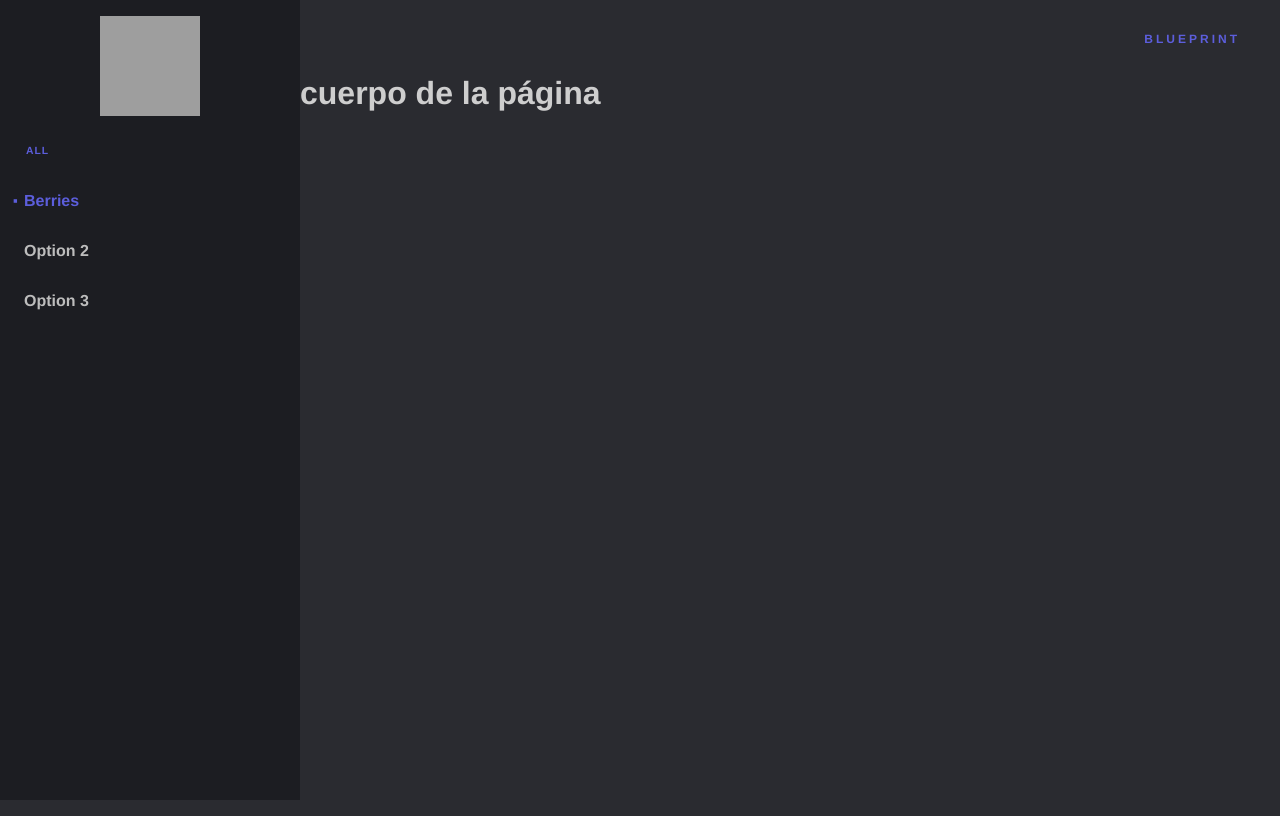
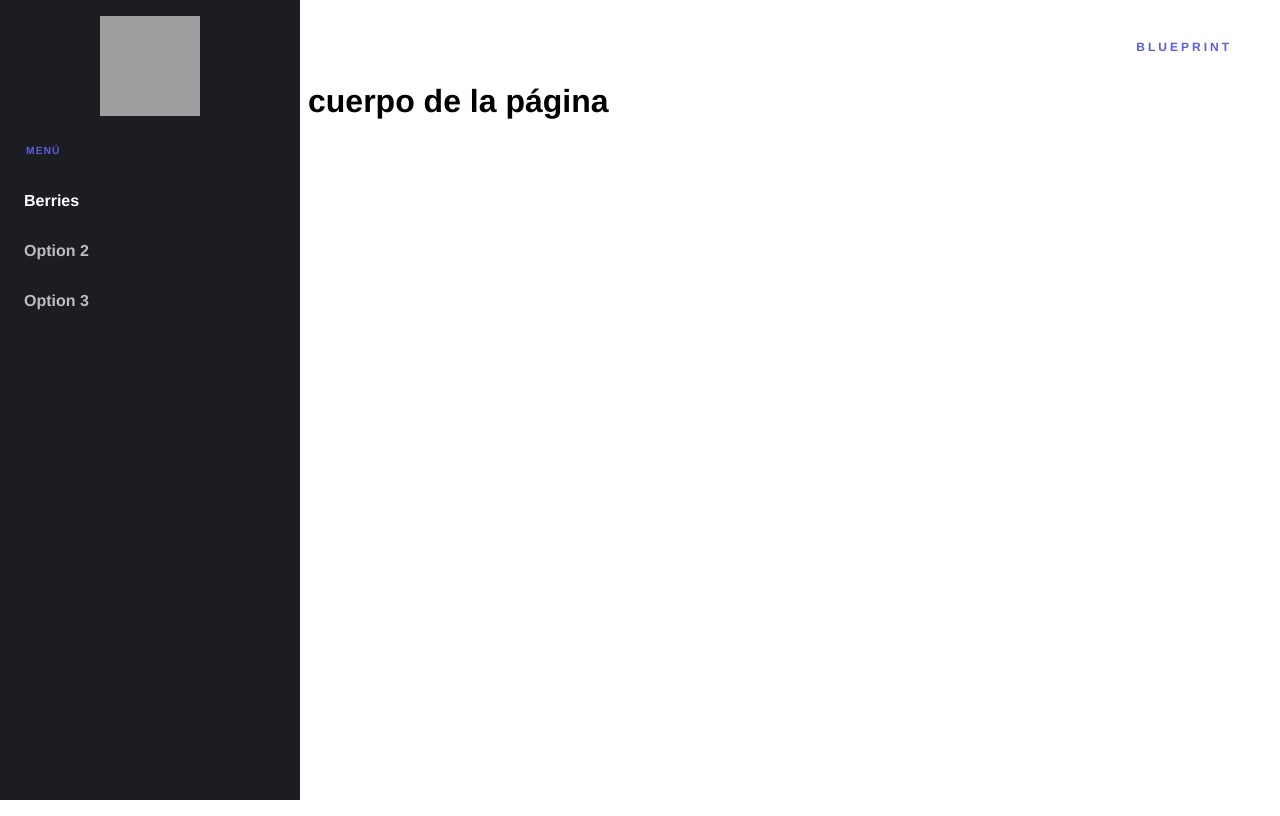
Before and after one commit to luisdarivero/DashboardTemplate, a plain HTML site: page index.html in a window 1280 px wide. Both pictures are taken after a click on the link "Berries". Drawn offline with Linux system fonts and the light colour scheme; grey boxes are pictures that could not be loaded.

Commit message:
Se enconto la fuente de nunevos colores

```diff
--- a/css/component.css
+++ b/css/component.css
@@ -26,6 +26,29 @@ menu
 	color: #bdbdbd;
 	-webkit-transition: color 0.1s;
 	transition: color 0.1s;
+}
+
+/*menu__link*/
+.menu__link:hover,
+.menu__link:focus,
+.menu__link[data-submenu]:hover::after,
+.menu__link[data-submenu]:focus::after {
+	/*Cambio de color - letras de menu lateral iquierdo (cuando se seleccionan)*/
+	color: #ffffff;
+}
+
+/*icon--menu*/
+.icon--menu:before {
+	content: '\e903';
+	/*Cambio de color - icono para expandir el menu*/
+	color: black;
+}
+
+/*icon--cross*/
+.icon--cross:before {
+	content: '\e117';
+	/*Cambio de color - icono para cerrar el menu*/
+	color: white;
 }
 
 /*
@@ -66,17 +89,7 @@ Iconos disponibles:
 	speak: none;
 }
 
-/*icon--menu*/
-.icon--menu:before {
-	content: '\e903';
-	color: white;
-}
 
-/*icon--cross*/
-.icon--cross:before {
-	content: '\e117';
-	color: white;
-}
 
 
 /*========================================================
@@ -130,26 +143,7 @@ Menu styles
 	position: absolute;
 	right: 0;
 	padding: 0.25em 1.25em;
-	color: #2a2b30;
-}
-
-/*menu__link*/
-.menu__link:hover,
-.menu__link:focus,
-.menu__link[data-submenu]:hover::after,
-.menu__link[data-submenu]:focus::after {
-	color: #5c5edc;
-}
-
-.menu__link--current::before {
-	content: '\00B7';
-	font-size: 1.5em;
-	line-height: 0;
-	position: absolute;
-	top: 50%;
-	left: 0.5em;
-	height: 4px;
-	color: #5c5edc;
+	color: #302a2a;
 }
 
 [class^='animate-'],
@@ -272,6 +266,7 @@ Menu styles
 	padding: 2.5em 3.75em 1.5em 2.5em;
 }
 
+/*menu__breadcrumbs*/
 .menu__breadcrumbs a {
 	font-weight: bold;
 	display: inline-block;
--- a/css/demo.css
+++ b/css/demo.css
@@ -27,23 +27,22 @@
 	Main styles - estilos propios de html
 ===========================================*/
 
-body {
+.body_menu {
 	font-family: 'Avenir Next', Avenir, 'Helvetica Neue', 'Lato', 'Segoe UI', Helvetica, Arial, sans-serif;
 	overflow: hidden;
 	margin: 0;
-	color: #cecece;
-	background: #2a2b30;
+	background: #ffffff;
 	-webkit-font-smoothing: antialiased;
 	-moz-osx-font-smoothing: grayscale;
 }
 
-a {
+.text_menu {
 	text-decoration: none;
 	color: #fff;
 	outline: none;
 }
 
-a:hover {
+.text_menu:hover {
 	color: #ddd;
 }
 
--- a/index.html
+++ b/index.html
@@ -18,6 +18,7 @@
 </head>
 
 <body>
+	<div class="body_menu">
 		<!-- Main container -->
 		<div class="menu_container">
 			<!-- Blueprint header -->
@@ -35,17 +36,17 @@
 				<div class="menu__wrap">
 					<ul data-menu="main" class="menu__level" tabindex="-1" role="menu" aria-label="All">
 						<li class="menu__item" role="menuitem">
-						<a class="menu__link" href="#">
+							<a class="text_menu menu__link" href="#">
 								Berries
 							</a>
 						</li>
 						<li class="menu__item" role="menuitem">
-						<a class="menu__link" href="#">
+							<a class="text_menu menu__link" href="#">
 								Option 2
 							</a>
 						</li>
 						<li class="menu__item" role="menuitem">
-						<a class="menu__link" href="#">
+							<a class="text_menu menu__link" href="#">
 								Option 3
 							</a>
 						</li>
@@ -56,6 +57,7 @@
 			</nav>
 			<div class="content">
 				<h1>cuerpo de la página</h1>
+			</div>
 		</div>
 	</div>
 	<!-- /view -->
--- a/js/main.js
+++ b/js/main.js
@@ -77,7 +77,7 @@
 		// show breadcrumbs
 		breadcrumbsCtrl : true,
 		// initial breadcrumb text
-		initialBreadcrumb : 'all',
+		initialBreadcrumb : 'Menú',
 		// show back button
 		backCtrl : true,
 		// delay between each menu item sliding animation
@@ -346,6 +346,7 @@
 		}
 
 		var bc = document.createElement('a');
+		bc.className = "text_menu";
 		bc.href = '#'; // make it focusable
 		bc.innerHTML = idx ? this.menusArr[idx].name : this.options.initialBreadcrumb;
 		this.breadcrumbsCtrl.appendChild(bc);
```
Lines whose indentation alone changed are shown as unchanged.
